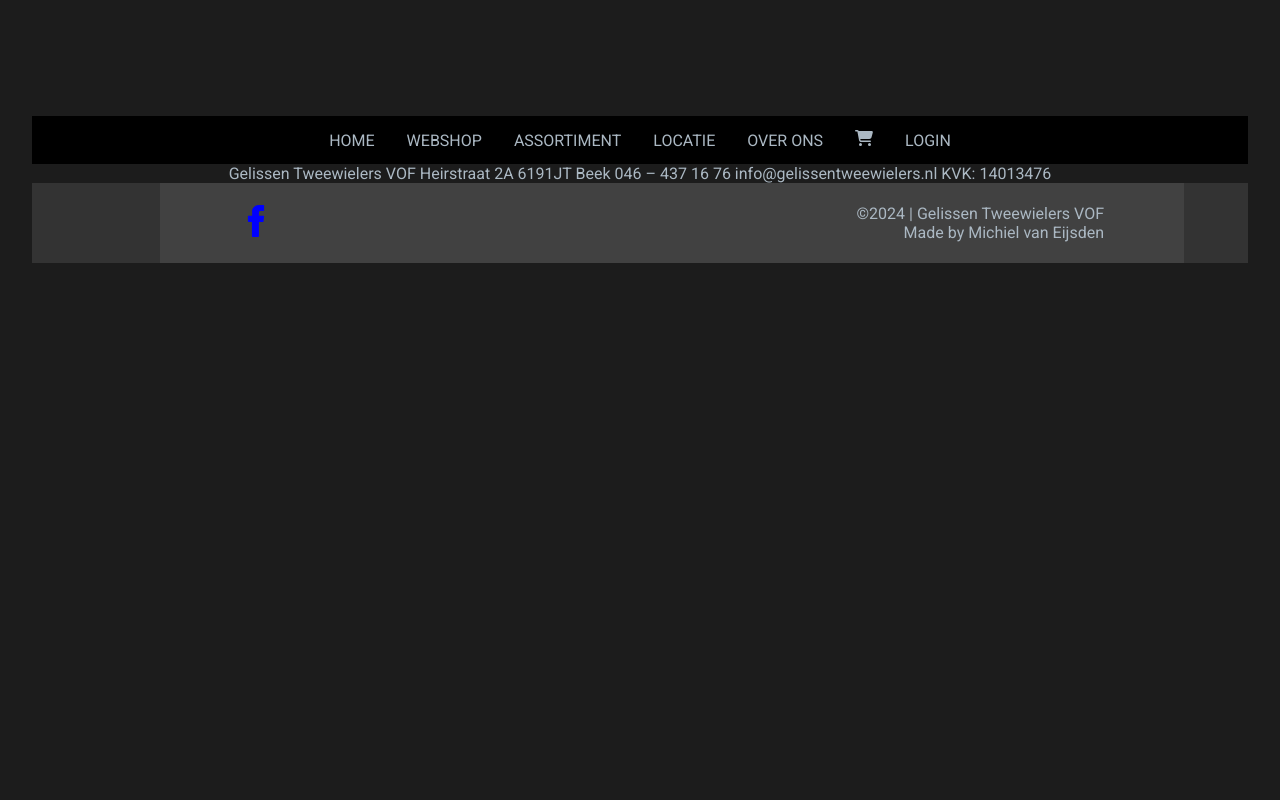
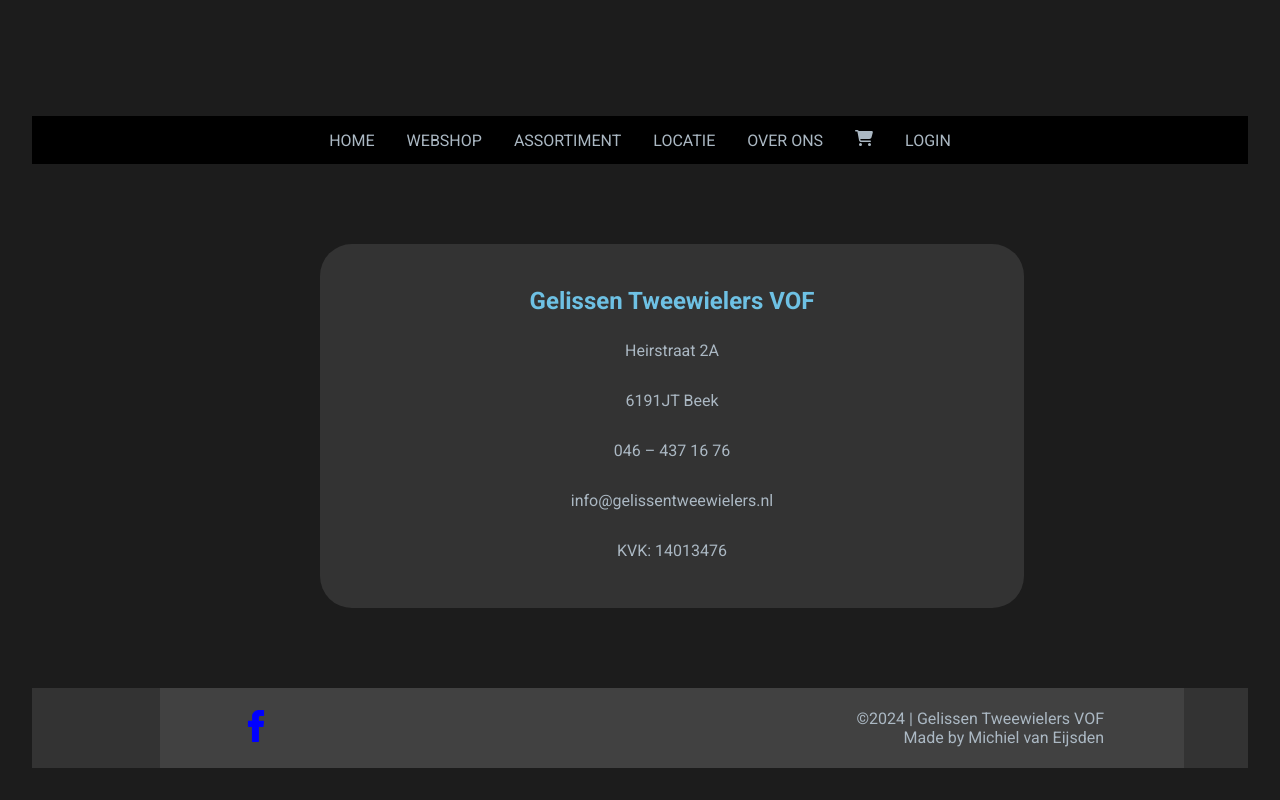
Before and after one commit to MichielvanEijsden/eindopdracht-gelissen, a React (Vite) app: page /Contact in a window 1280 px wide. Shown: the part 400-1200 px from the top of the page. Before the commit the page ends 800 px from the top, so only its background shows below. Built offline with nearby package versions, Linux system fonts and the light colour scheme.

Commit message:
contact pagina gestyled

```diff
--- a/src/pages/about-us/subpages/contact/Contact.css
+++ b/src/pages/about-us/subpages/contact/Contact.css
@@ -0,0 +1,6 @@
+.contact-wrapper{
+    display: flex;
+    flex-direction: column;
+    width: 50vw;
+    line-height: 50px;
+}
--- a/src/pages/about-us/subpages/contact/Contact.jsx
+++ b/src/pages/about-us/subpages/contact/Contact.jsx
@@ -1,19 +1,28 @@
+import './Contact.css'
+function Contact() {
+    return (
+        <>
+            <div className='outer-container'>
+                <div className='inner-container'>
+                    <div className='center-page-container'>
+                        <div className='contact-wrapper'>
+                            <h2>Gelissen Tweewielers VOF</h2>
 
-function Contact(){
-    return(
-        <>
-            Gelissen Tweewielers VOF
+                            <p>Heirstraat 2A</p>
 
-            Heirstraat 2A
+                            <p>6191JT Beek</p>
 
-            6191JT Beek
+                            <p>046 – 437 16 76</p>
 
-            046 – 437 16 76
+                            <p>info@gelissentweewielers.nl</p>
 
-            info@gelissentweewielers.nl
-
-            KVK: 14013476
+                            <p>KVK: 14013476</p>
+                        </div>
+                    </div>
+                </div>
+            </div>
         </>
     )
 }
+
 export default Contact
```
